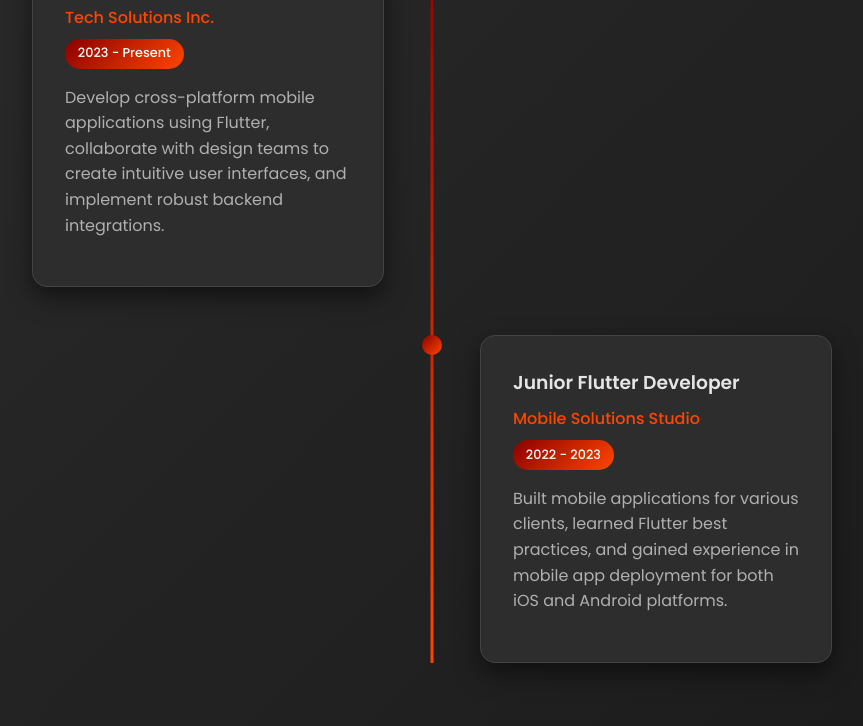
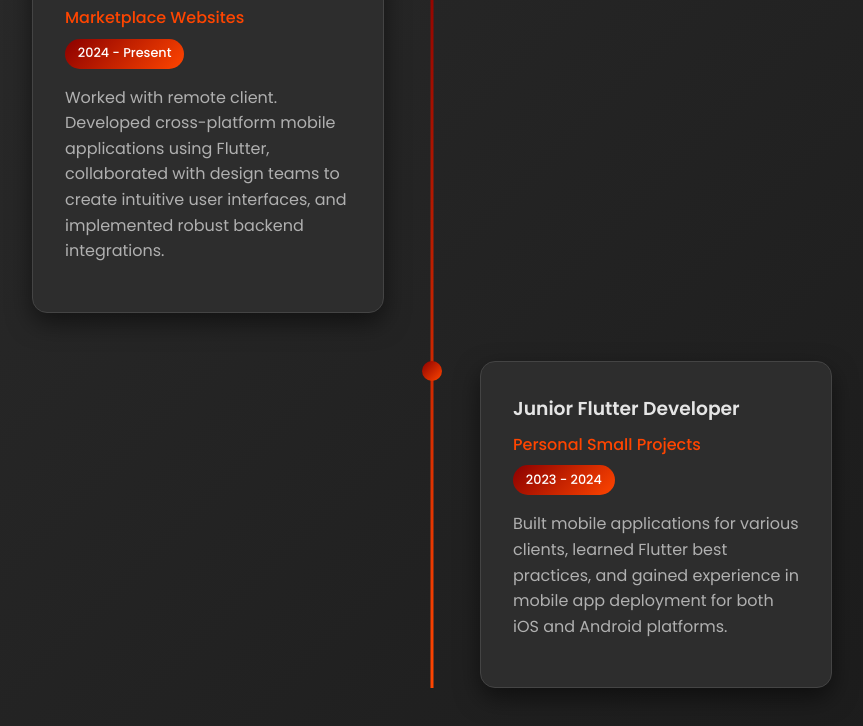
Before and after one commit to mtarek47/portfolio-web, a website: page index.html in a window 1280 px wide. Shown: the part 4723-5449 px from the top of the page, without its empty margins (208-1071 px from the left). Drawn offline with Linux system fonts and the light colour scheme.

Commit message:
change experience text

```diff
--- a/index.html
+++ b/index.html
@@ -341,9 +341,9 @@
                     <div class="timeline-dot"></div>
                     <div class="timeline-content">
                         <h3>Mobile App Developer</h3>
-                        <h4>Tech Solutions Inc.</h4>
-                        <span class="timeline-date">2023 - Present</span>
-                        <p>Develop cross-platform mobile applications using Flutter, collaborate with design teams to create intuitive user interfaces, and implement robust backend integrations.</p>
+                        <h4> Marketplace Websites</h4>
+                        <span class="timeline-date">2024 - Present</span>
+                        <p>Worked with remote client. Developed cross-platform mobile applications using Flutter, collaborated with design teams to create intuitive user interfaces, and implemented robust backend integrations.</p>
                     </div>
                 </div>
 
@@ -351,8 +351,8 @@
                     <div class="timeline-dot"></div>
                     <div class="timeline-content">
                         <h3>Junior Flutter Developer</h3>
-                        <h4>Mobile Solutions Studio</h4>
-                        <span class="timeline-date">2022 - 2023</span>
+                        <h4>Personal Small Projects</h4>
+                        <span class="timeline-date">2023 - 2024</span>
                         <p>Built mobile applications for various clients, learned Flutter best practices, and gained experience in mobile app deployment for both iOS and Android platforms.</p>
                     </div>
                 </div>
```
